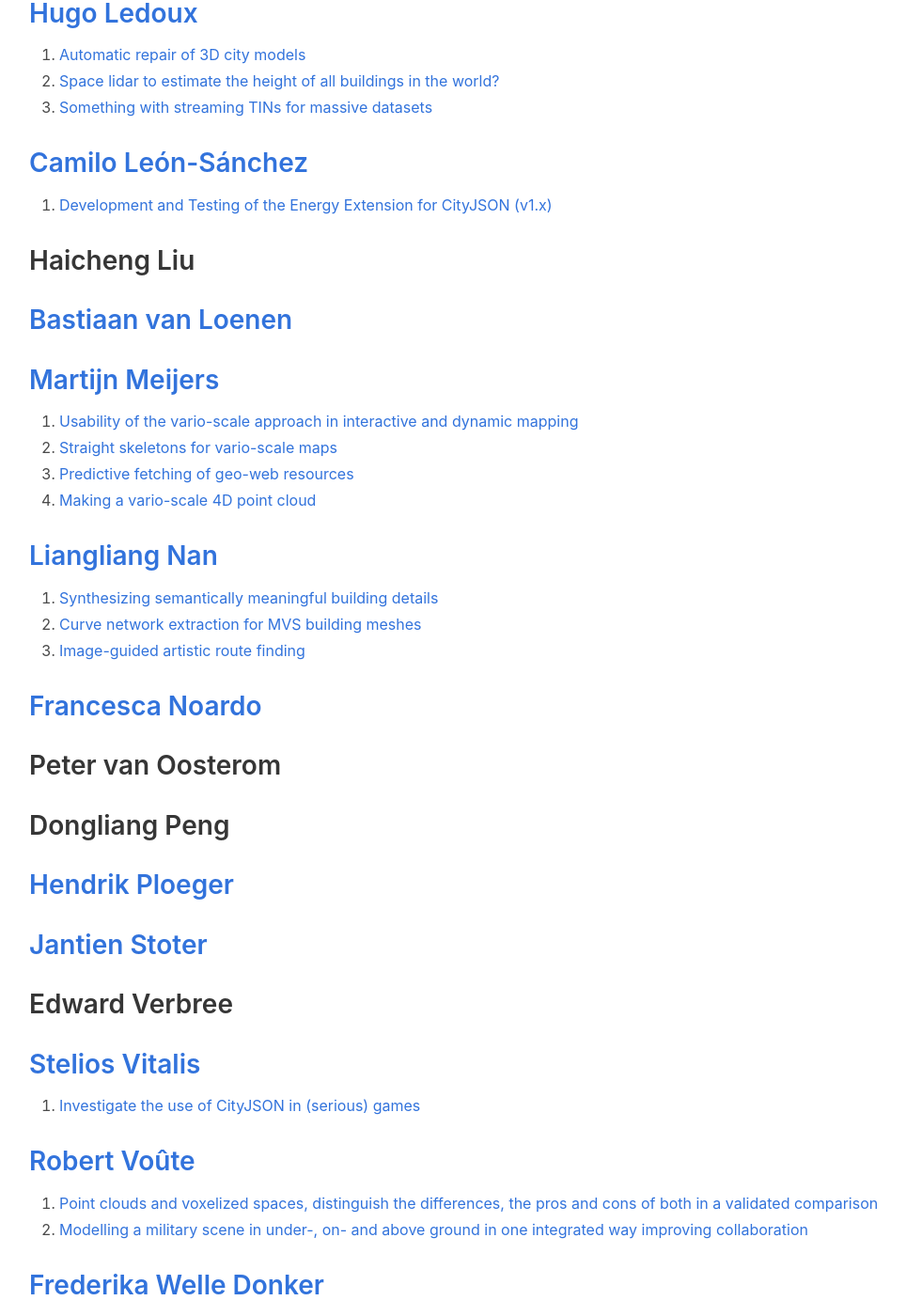
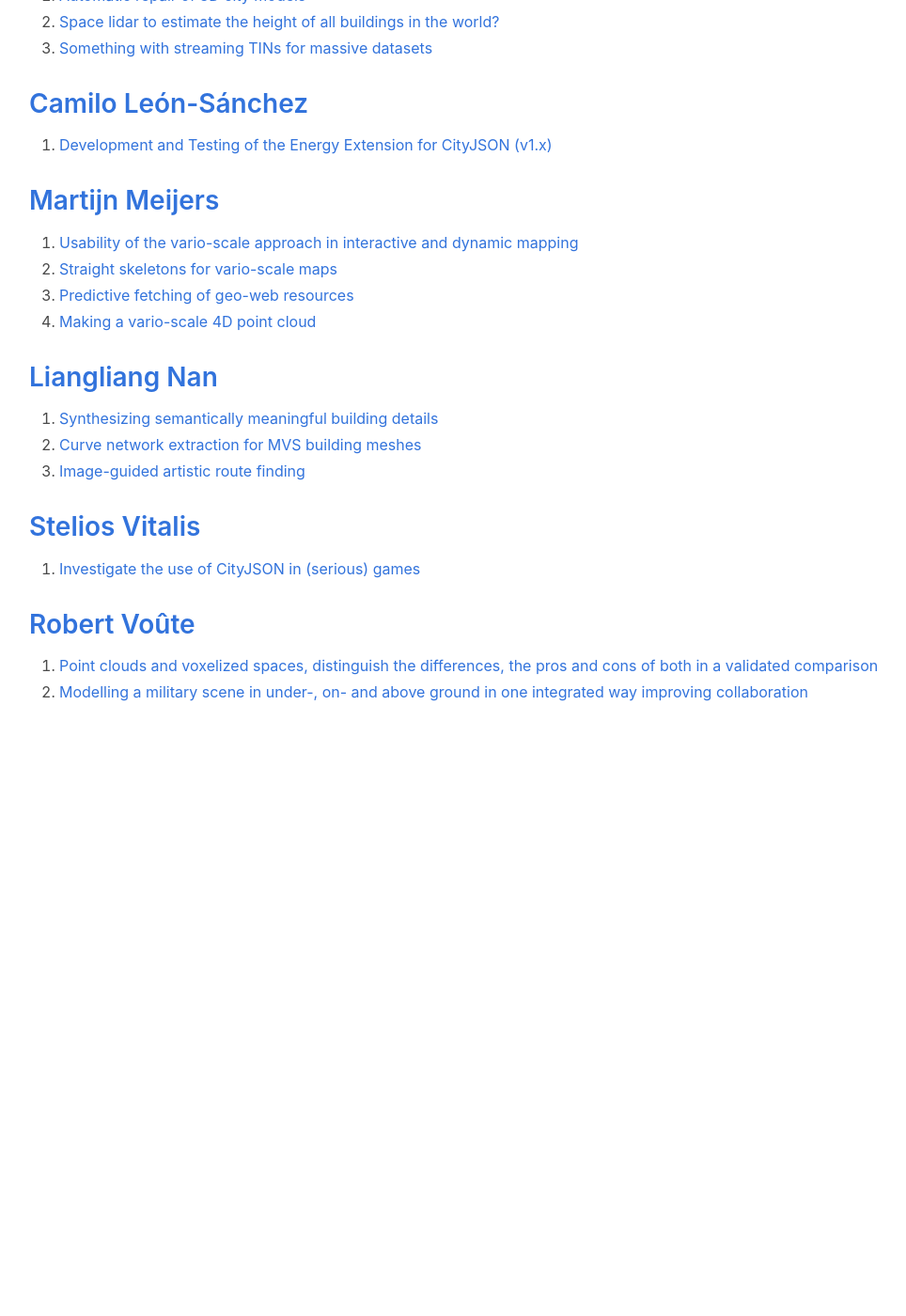
Before and after one commit to tudelft3d/geo2020, a Jekyll site: the page built from potentialtopics/index.md, in a window 1280 px wide and 1400 px high, scrolled down 2068 px. Shown: the whole window at 94% size, without its empty margins (33-997 px from the left). Built offline with Jekyll 4.4.1, drawn with Linux system fonts in a browser that asks for light colours; nearby versions of some CDN libraries; after the commit the page ends 2864 px from its top, so only the background shows below that.

Commit message:
Comment out people w/o any topics

```diff
--- a/potentialtopics/index.md
+++ b/potentialtopics/index.md
@@ -77,11 +77,11 @@
 ## [Camilo León-Sánchez](https://3d.bk.tudelft.nl/cleon/)
 1. [Development and Testing of the Energy Extension for CityJSON (v1.x)](https://github.com/tudelft3d/website/blob/main/education/msctopics/index.md#development-and-testing-of-the-energy-extension-for-cityjson-v1x)
 
-## Haicheng Liu
+<!-- ## Haicheng Liu -->
 <!-- 1. [Showing Point Clouds in VR](https://wiki.tudelft.nl/bin/view/Organisation/OTB/GISt/MScThesisTopics) -->
 
 
-## [Bastiaan van Loenen](https://www.tudelft.nl/en/staff/b.vanloenen/)
+<!-- ## [Bastiaan van Loenen](https://www.tudelft.nl/en/staff/b.vanloenen/) -->
 <!-- 1. [Governance of the open data ecosystem](https://kcopendata.eu/education/thesis-topics/#IP) -->
 <!-- 2. [User interface design of geoportals](https://kcopendata.eu/education/thesis-topics/#geoportals) -->
 
@@ -98,12 +98,12 @@
 3. [Image-guided artistic route finding](https://3d.bk.tudelft.nl/education/msctopics/#image-guided-artistic-route-finding)
 
 
-## [Francesca Noardo](http://www.noardo.eu/)
+<!-- ## [Francesca Noardo](http://www.noardo.eu/) -->
 <!-- 1. [3D digital urban regulations to use GeoBIM for building permission checks](https://3d.bk.tudelft.nl/education/msctopics/#3d-digital-urban-regulations-to-use-geobim-for-building-permission-checks)
 2. [Inferring the needed building permissions from a 3D building model](https://3d.bk.tudelft.nl/education/msctopics/#inferring-the-needed-building-permission-from-a-3d-building-model)
  -->
 
-## Peter van Oosterom
+<!-- ## Peter van Oosterom -->
 <!-- 1. [Adjustment of 20 million boundaries](https://wiki.tudelft.nl/bin/view/Organisation/OTB/GISt/MScThesisTopics) -->
 <!-- 2. [BIM as input for 3D Cadastre](https://wiki.tudelft.nl/bin/view/Organisation/OTB/GISt/MScThesisTopics) -->
 <!-- 3. [Historic development of the Dutch municipalities](https://wiki.tudelft.nl/bin/view/Organisation/OTB/GISt/MScThesisTopics) -->
@@ -111,7 +111,7 @@
 <!-- 5. [The LADM as Linked Open Data](https://wiki.tudelft.nl/bin/view/Organisation/OTB/GISt/MScThesisTopics) -->
 
 
-## Dongliang Peng
+<!-- ## Dongliang Peng -->
 <!-- 1. [Detecting narrow parts](https://wiki.tudelft.nl/bin/view/Organisation/OTB/GISt/MScThesisTopics)
 2. [Reducing distortion of map features when using compatible triangulations](https://wiki.tudelft.nl/bin/view/Organisation/OTB/GISt/MScThesisTopics) -->
 
@@ -121,19 +121,19 @@
 2. [Point cloud normal estimation based on the 3D medial axis transform](https://3d.bk.tudelft.nl/education/msctopics/#point-cloud-normal-estimation-based-on-the-3d-medial-axis-transform) -->
 
 
-## [Hendrik Ploeger](https://www.tudelft.nl/staff/h.d.ploeger/)
+<!-- ## [Hendrik Ploeger](https://www.tudelft.nl/staff/h.d.ploeger/) -->
 <!-- 1. [Intellectual property & data ownership in the open data ecosystem](https://kcopendata.eu/education/thesis-topics/#IP)
 2. [Privacy in the open data ecosystem](https://kcopendata.eu/education/thesis-topics/#privacy-and-open-data)
 3. [Liability in the open data ecosystem](https://kcopendata.eu/education/thesis-topics/#liability)
  -->
 
 
-## [Jantien Stoter](https://3d.bk.tudelft.nl/jstoter/)
+<!-- ## [Jantien Stoter](https://3d.bk.tudelft.nl/jstoter/) -->
 <!-- 1. [Developing Level of Detail framework for 3D cadastre implementation in practice](https://www.fig.net/resources/proceedings/fig_proceedings/fig2020/papers/ts04e/TS04E_stoter_ho_et_al_10503_abs.pdf) [with Kadaster] -->
 <!-- 2. [Reconstructing a 3D road network for the whole Netherlands (for the National Road Data set (NWB))](https://nationaalwegenbestand.nl/nieuws/hoogte-informatie-toegevoegd-aan-nwb-voor-omgevingswet) [with NWB] -->
 
 
-## Edward Verbree
+<!-- ## Edward Verbree -->
 <!-- 1. [Investigating the reliability of indoor objects to act as landmarks](https://wiki.tudelft.nl/bin/view/Organisation/OTB/GISt/MScThesisTopics) -->
 <!-- 2. [Vision application for unpacking boxes (in cooperation with Copal)](https://wiki.tudelft.nl/bin/view/Organisation/OTB/GISt/MScThesisTopics) -->
 <!-- 3. [Cadastral map quality](https://wiki.tudelft.nl/bin/view/Organisation/OTB/GISt/MScThesisTopics) -->
@@ -147,7 +147,7 @@
 1. [Point clouds and voxelized spaces, distinguish the differences, the pros and cons of both in a validated comparison](https://wiki.tudelft.nl/bin/view/Organisation/OTB/GISt/MScThesisTopics#Point_clouds_and_voxelized_spaces_44_distinguish_the_differences_44_the_pros_and_cons_of_both_in_a_validated_comparison)
 2. [Modelling a military scene in under-, on- and above ground in one integrated way improving collaboration](https://wiki.tudelft.nl/bin/view/Organisation/OTB/GISt/MScThesisTopics#Modelling_a_military_scene_in_under_45_44_on_45_and_above_ground_in_one_integrated_way_improving_collaboration_between_armed_forces_and_at_the_same_time_improving_using_shared_data)
 
-## [Frederika Welle Donker](https://www.tudelft.nl/en/staff/f.m.welledonker/)
+<!-- ## [Frederika Welle Donker](https://www.tudelft.nl/en/staff/f.m.welledonker/) -->
 <!-- 1. [Financial and economic aspects of the open data ecosystem](https://kcopendata.eu/education/thesis-topics/#financial)
 2. [Design of a user driven open data ecosystem](https://kcopendata.eu/education/thesis-topics/#userdriven) [](https://kcopendata.eu/education/thesis-topics/#userdriven)
 3. [Assessment of the open data ecosystem](https://kcopendata.eu/education/thesis-topics/#ODECO)
```
Also changed, not shown: other parts of potentialtopics/index.md (+1 -1 lines).
